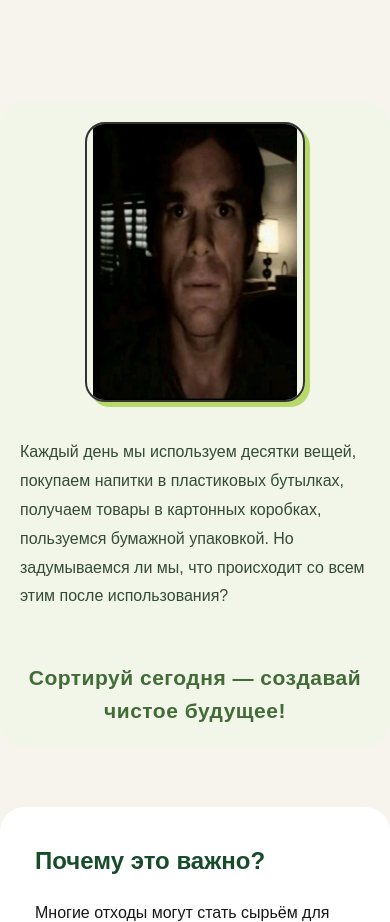
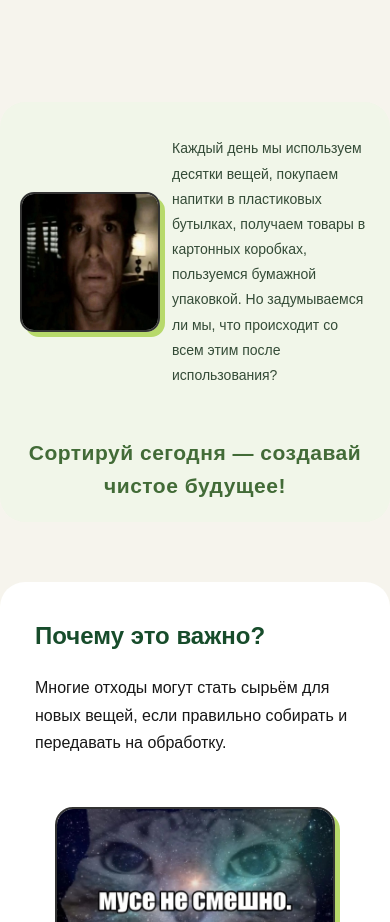
Before and after one commit to ecopokolenie/ecopokolenie, a plain HTML site: page index.html in a window 390 px wide. Shown: the part 1080-2002 px from the top of the page. Drawn offline with Linux system fonts and the light colour scheme.

Commit message:
Update index.html

```diff
--- a/index.html
+++ b/index.html
@@ -122,27 +122,33 @@
     color: #426b37;
     letter-spacing: 0.5px;
 }
-
 /* Адаптация для телефона */
-
 @media (max-width: 700px) {
     .eco-story-content {
-        flex-direction: column;
-        gap: 20px;
+        display: flex;
+        flex-direction: row;
+        align-items: center;
+        gap: 12px;
     }
 
     .eco-story-image {
+        width: 35%;
+        flex-shrink: 0;
+    }
+
+    .eco-story-image img {
         width: 100%;
-    }
-
-    .eco-story-image img {
+        aspect-ratio: 1 / 1;
         height: auto;
-        max-height: 280px;
-        object-fit: contain;
+        max-height: none;
+        object-fit: cover;
+        border-radius: 14px;
     }
 
     .eco-story-text {
-        font-size: 16px;
+        flex: 1;
+        min-width: 0;
+        font-size: 14px;
     }
 
     .eco-story-slogan {
```
